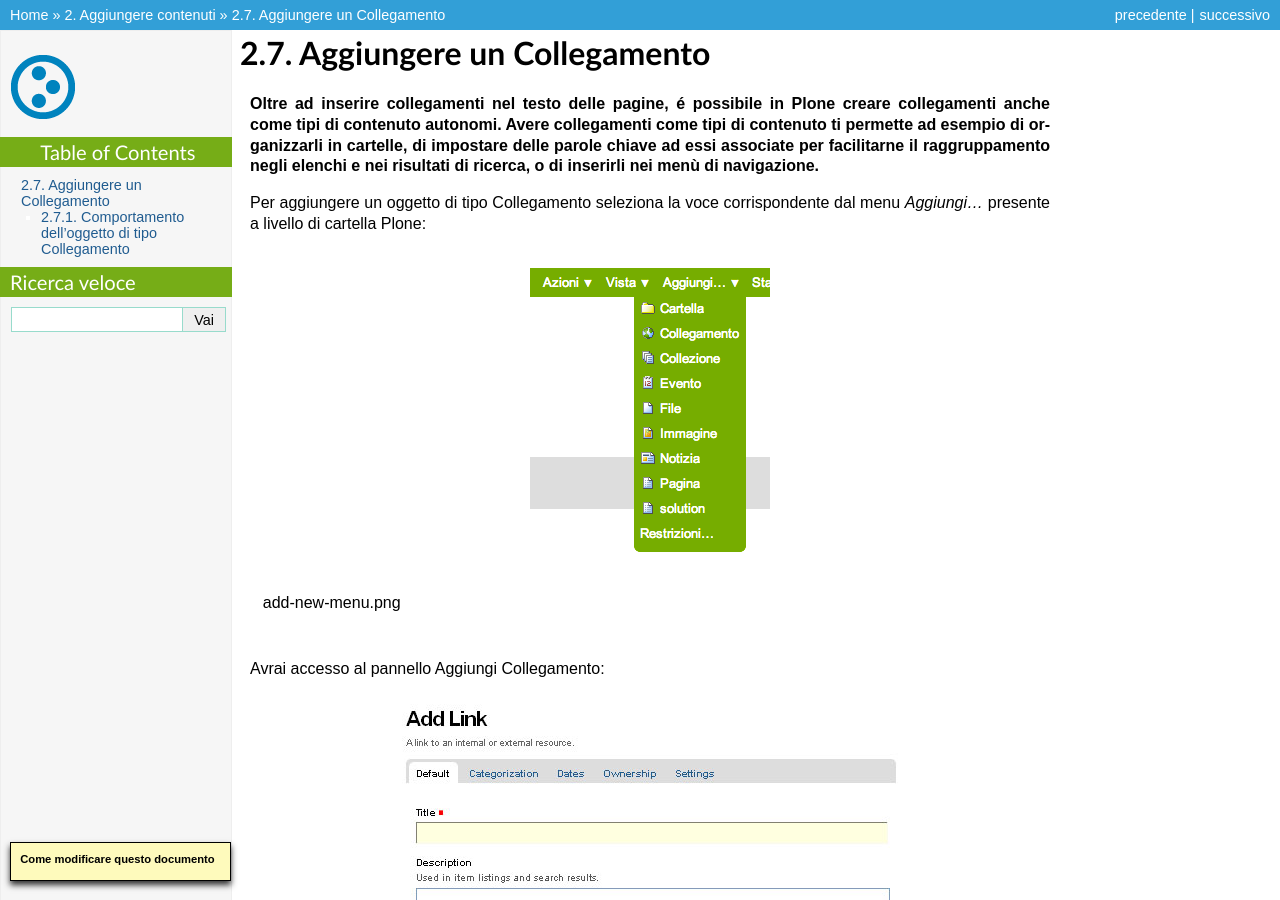
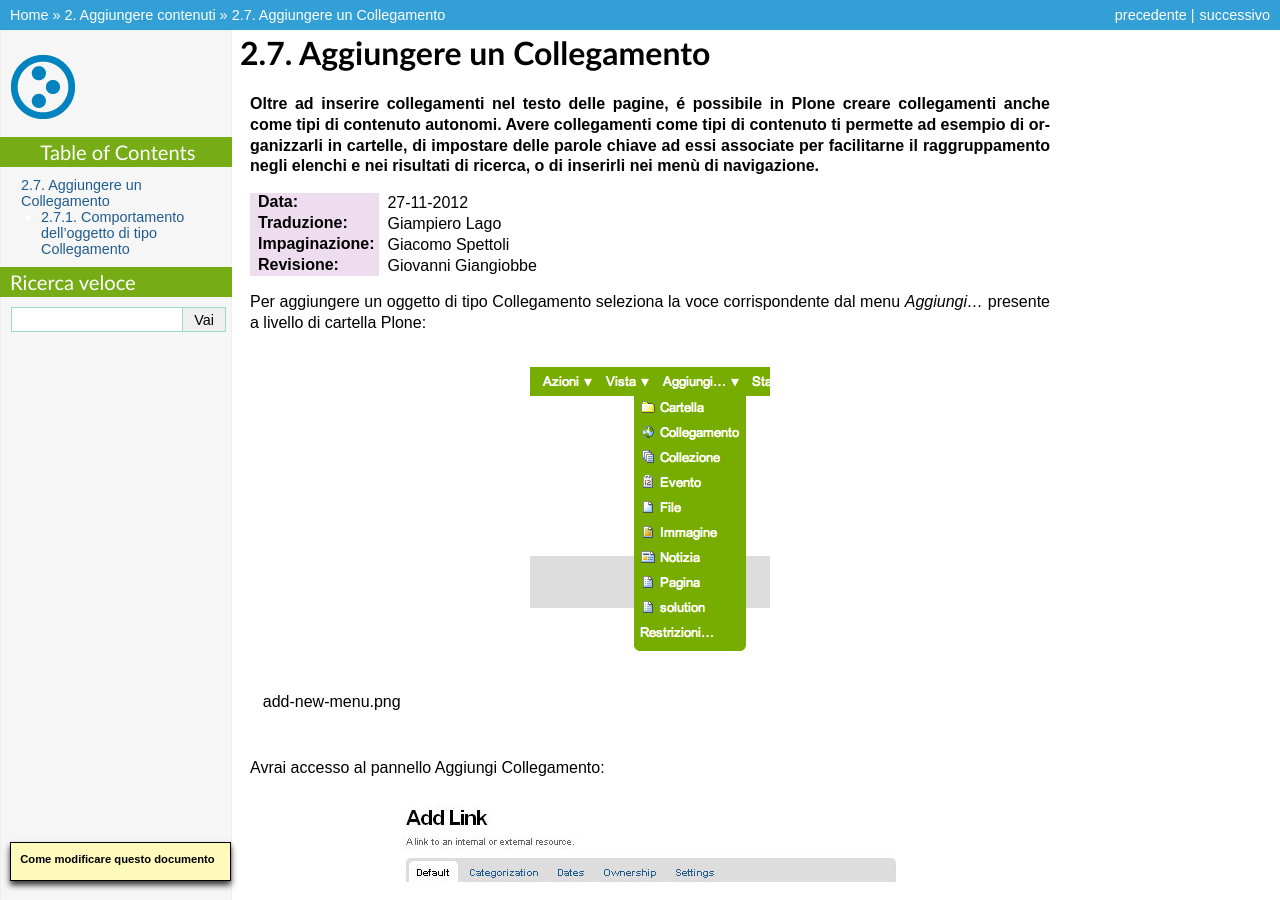
Before and after one commit to plone-it/collective.italiandocumentation, a Sphinx documentation site: the page built from source/adding-content/adding-links.rst, in a window 1280 px wide and 900 px high. Built offline with Sphinx 7.4.7, drawn with Linux system fonts in a browser that asks for light colours; pages that are not in the unit, such as notebooks, are missing from menus.

Commit message:
Update adding-links.rst

```diff
--- a/source/adding-content/adding-links.rst
+++ b/source/adding-content/adding-links.rst
@@ -6,6 +6,11 @@ creare collegamenti anche come tipi di contenuto autonomi. Avere collegamenti
 come tipi di contenuto ti permette ad esempio di organizzarli in cartelle,
 di impostare delle parole chiave ad essi associate per facilitarne il raggruppamento
 negli elenchi e nei risultati di ricerca, o di inserirli nei menù di navigazione.**
+
+:Data: 27-11-2012
+:Traduzione: Giampiero Lago
+:Impaginazione: Giacomo Spettoli
+:Revisione: Giovanni Giangiobbe
 
 Per aggiungere un oggetto di tipo Collegamento seleziona la voce corrispondente
 dal menu *Aggiungi...* presente a livello di cartella Plone:
```
